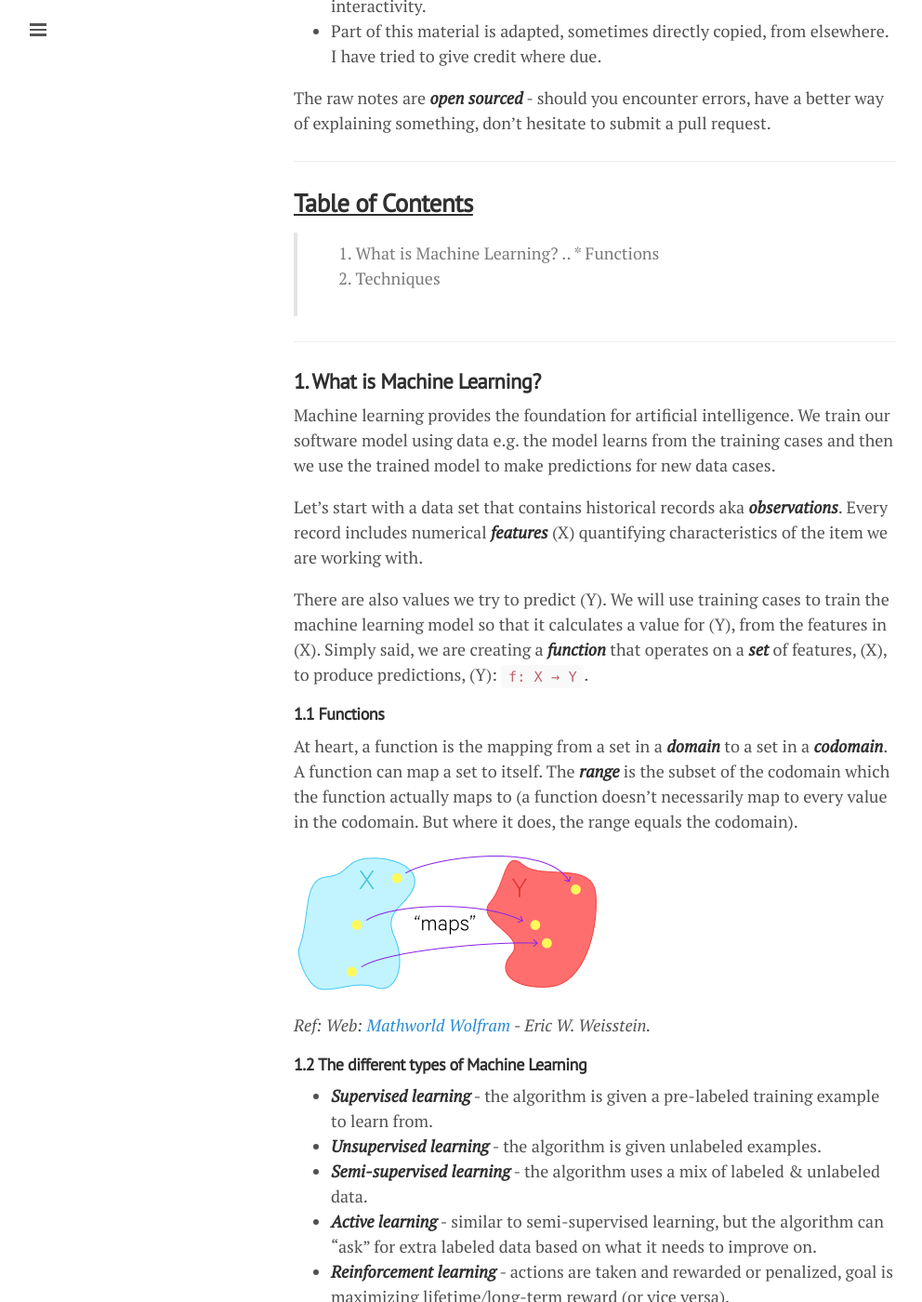
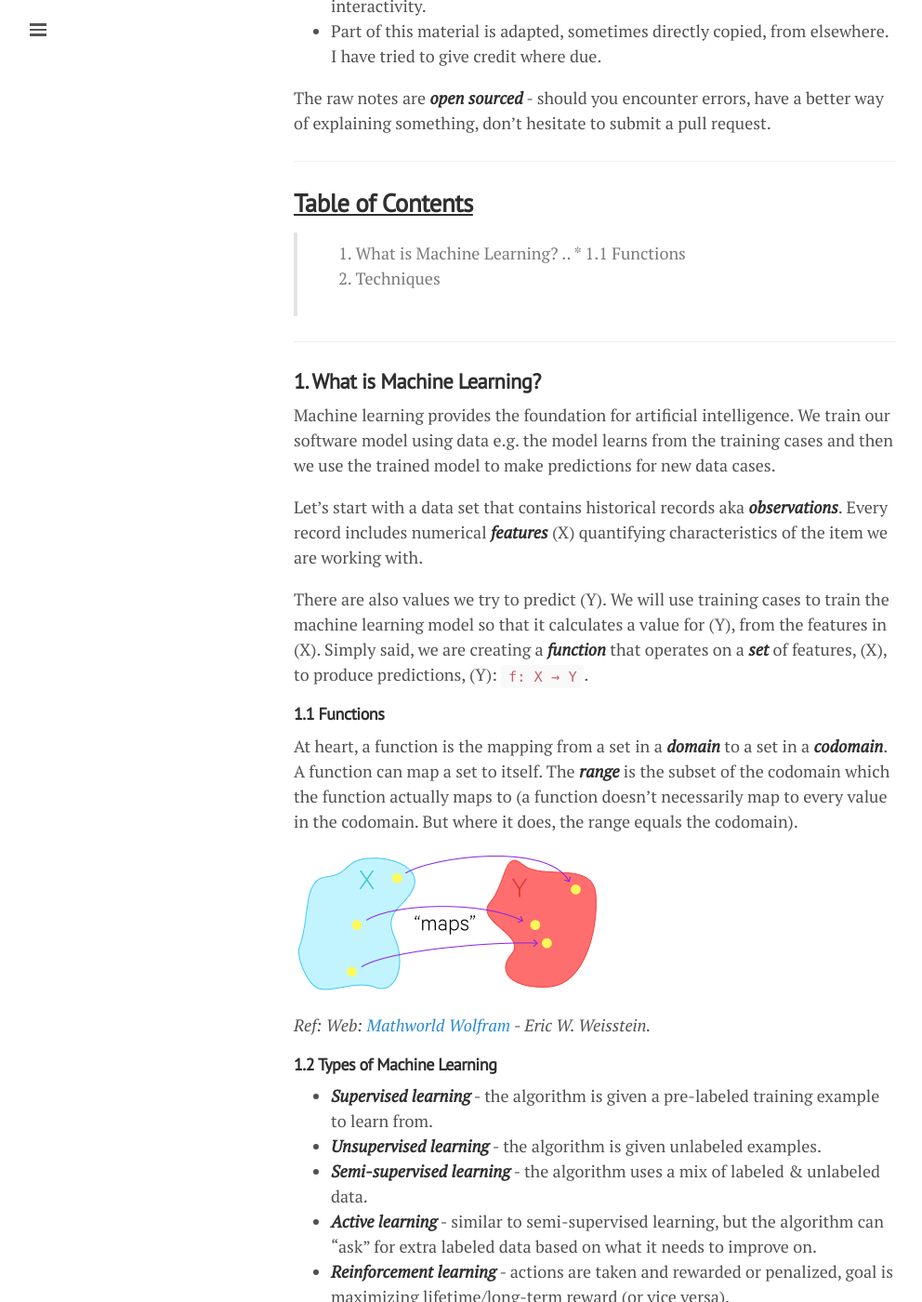
Before and after one commit to lgeurts/lgeurts.github.io, a Jekyll site: the page built from _posts/2018-06-29-artificial-intelligence-basics.md, in a window 1280 px wide and 1400 px high, scrolled down 441 px. Shown: the whole window at 93% size, without its empty margins (0-992 px from the left). Built offline with Jekyll 4.4.1, drawn with Linux system fonts in a browser that asks for light colours; nearby versions of some CDN libraries; some of the changed text lies outside the part shown.

Commit message:
Update 2018-06-29-artificial-intelligence-basics.md

```diff
--- a/_posts/2018-06-29-artificial-intelligence-basics.md
+++ b/_posts/2018-06-29-artificial-intelligence-basics.md
@@ -23,7 +23,7 @@ The raw notes are ***open sourced*** - should you encounter errors, have a bette
 ## **<u>Table of Contents</u>**
 
 > 1. What is Machine Learning?
-.. * Functions
+> .. * 1.1 Functions
 > 2. Techniques
 
 ------------------------------------------------------------------------------
@@ -44,7 +44,7 @@ At heart, a function is the mapping from a set in a ***domain*** to a set in a *
 
 *Ref: Web: [Mathworld Wolfram](http://mathworld.wolfram.com/) - Eric W. Weisstein.*
 
-#### **1.2 The different types of Machine Learning**
+#### **1.2 Types of Machine Learning**
 
 * ***Supervised learning*** - the algorithm is given a pre-labeled training example to learn from.
 * ***Unsupervised learning*** - the algorithm is given unlabeled examples.
@@ -56,7 +56,7 @@ At heart, a function is the mapping from a set in a ***domain*** to a set in a *
 
 **Note:** Following course guidelines, we'll discuss the two most common methods; ***supervised*** and ***unsupervised***.
 
-#### **1.3 Learning Scenarios:**
+#### **1.3 Learning Scenarios**
 
 In a ***supervised*** learning scenario, we start with  observations that include known values for the variable we want to predict. We call these ***labels***.
 
```
